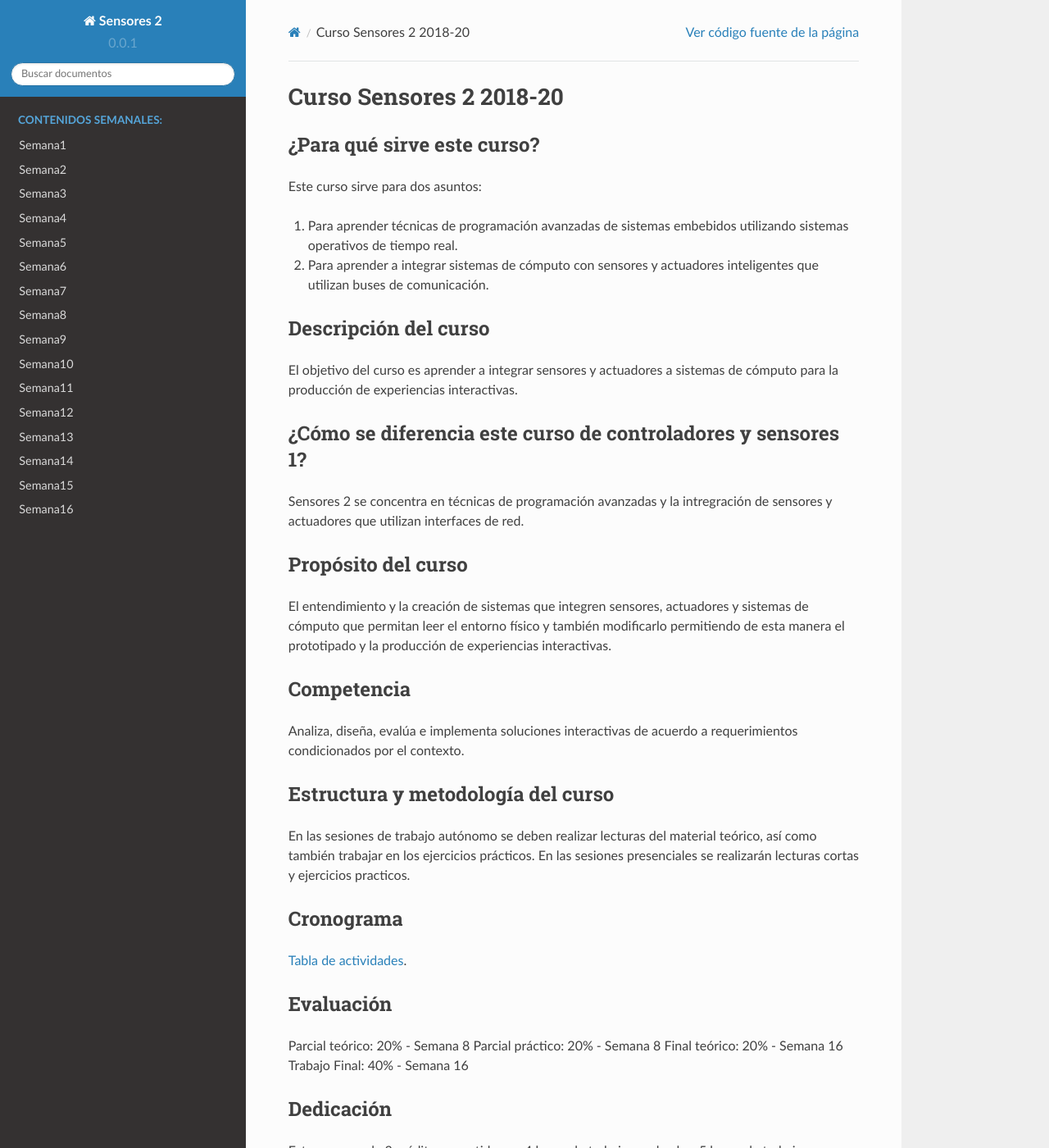
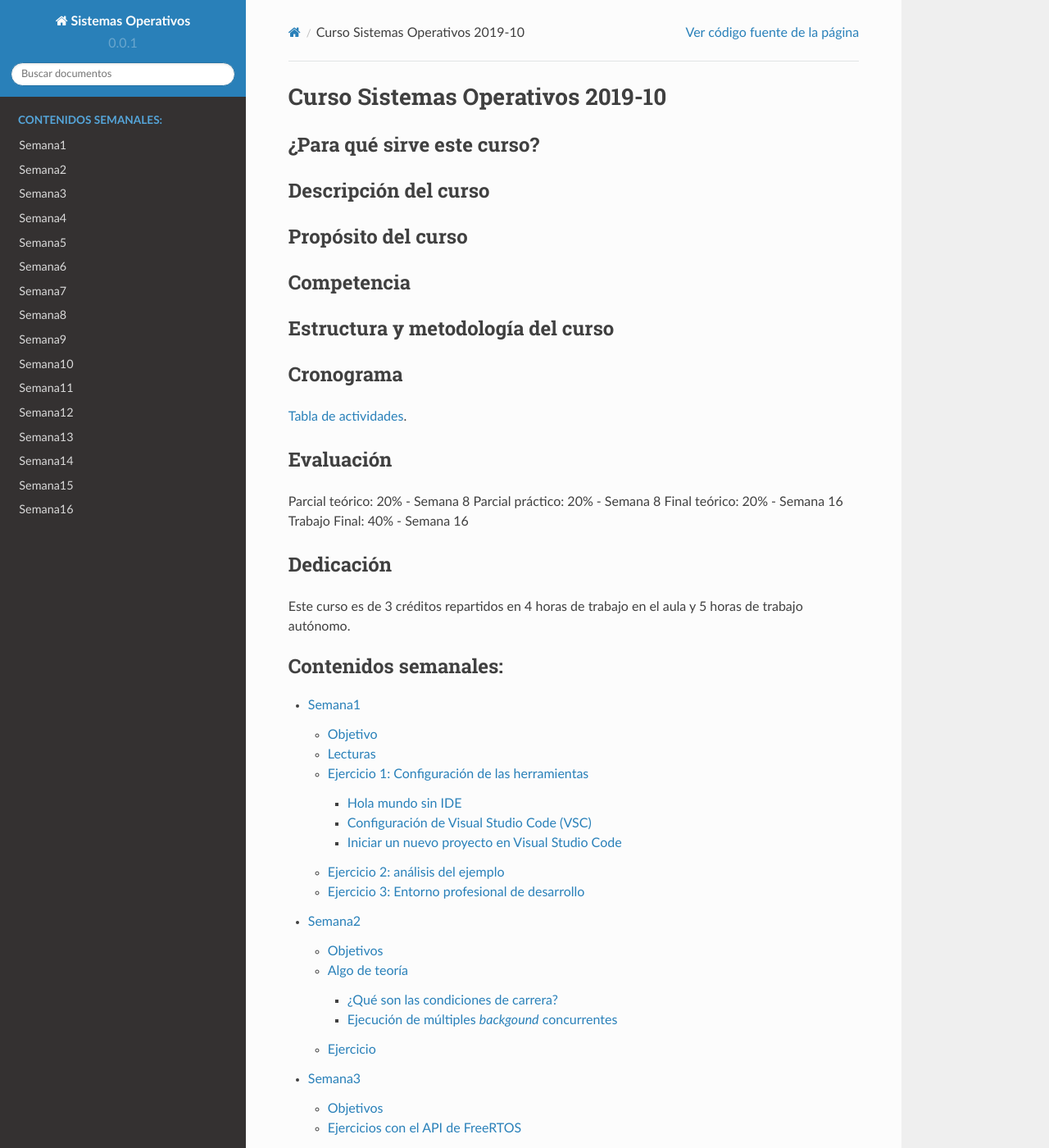
Before and after one commit to juanferfranco/sistemasoperativos, a Sphinx documentation site: the page built from docs/index.rst, in a window 1280 px wide and 1400 px high. Shown: the whole window at 82% size. Built offline with Sphinx 7.4.7 and the Read the Docs theme 2.0.0, drawn with Linux system fonts in a browser that asks for light colours; some of the changed text lies outside the part shown.

Commit message:
update content

```diff
--- a/docs/conf.py
+++ b/docs/conf.py
@@ -19,8 +19,8 @@
 
 # -- Project information -----------------------------------------------------
 
-project = 'Sensores 2'
-copyright = '2018, Juan Franco'
+project = 'Sistemas Operativos'
+copyright = '2019, Juan Franco'
 author = 'Juan Franco'
 
 # The short X.Y version
@@ -101,7 +101,7 @@ html_static_path = ['_static']
 # -- Options for HTMLHelp output ---------------------------------------------
 
 # Output file base name for HTML help builder.
-htmlhelp_basename = 'Sensores2'
+htmlhelp_basename = 'OS'
 
 
 # -- Options for LaTeX output ------------------------------------------------
@@ -128,7 +128,7 @@ latex_elements = {
 # (source start file, target name, title,
 #  author, documentclass [howto, manual, or own class]).
 latex_documents = [
-    (master_doc, 'sensores2.tex', 'sensores2 Documentation',
+    (master_doc, 'os.tex', 'Operating Systems Documentation',
      'Juan Franco', 'manual'),
 ]
 
@@ -138,7 +138,7 @@ latex_documents = [
 # One entry per manual page. List of tuples
 # (source start file, name, description, authors, manual section).
 man_pages = [
-    (master_doc, 'sensores2', 'sensores2 Documentation',
+    (master_doc, 'os', 'Operating Systems Documentation',
      [author], 1)
 ]
 
@@ -149,7 +149,7 @@ man_pages = [
 # (source start file, target name, title, author,
 #  dir menu entry, description, category)
 texinfo_documents = [
-    (master_doc, 'sensores2', 'sensores2 Documentation',
-     author, 'sensores2', 'One line description of project.',
+    (master_doc, 'os', 'Operating Systems Documentation',
+     author, 'os', 'One line description of project.',
      'Miscellaneous'),
 ]
--- a/docs/index.rst
+++ b/docs/index.rst
@@ -1,38 +1,22 @@
-Curso Sensores 2 2018-20
+Curso Sistemas Operativos 2019-10
 ========================================
 
 ¿Para qué sirve este curso?
 -----------------------------
-Este curso sirve para dos asuntos:
-
-1. Para aprender técnicas de programación avanzadas de sistemas embebidos utilizando sistemas operativos de tiempo real.
-
-2. Para aprender a integrar sistemas de cómputo con sensores y actuadores inteligentes que utilizan buses de comunicación.
 
 
 Descripción del curso
 ----------------------
-El objetivo del curso es aprender a integrar sensores y actuadores a sistemas de cómputo para la producción de
-experiencias interactivas.
 
-¿Cómo se diferencia este curso de controladores y sensores 1?
---------------------------------------------------------------
-Sensores 2 se concentra en técnicas de programación avanzadas y la intregración de sensores y actuadores que utilizan
-interfaces de red.
 
 Propósito del curso
 ---------------------
-El entendimiento y la creación de sistemas que integren sensores, actuadores y sistemas de cómputo que permitan leer el
-entorno físico y también modificarlo permitiendo de esta manera el prototipado y la producción de experiencias interactivas.
 
 Competencia
 -----------
-Analiza, diseña, evalúa e implementa soluciones interactivas de  acuerdo a requerimientos condicionados por el contexto.
 
 Estructura y metodología del curso
 -----------------------------------
-En las sesiones de trabajo autónomo se deben realizar lecturas del material teórico, así como también trabajar en los ejercicios
-prácticos. En las sesiones presenciales se realizarán lecturas cortas y ejercicios practicos.
 
 Cronograma
 ----------
```
Also changed, not shown: 2 other files.
